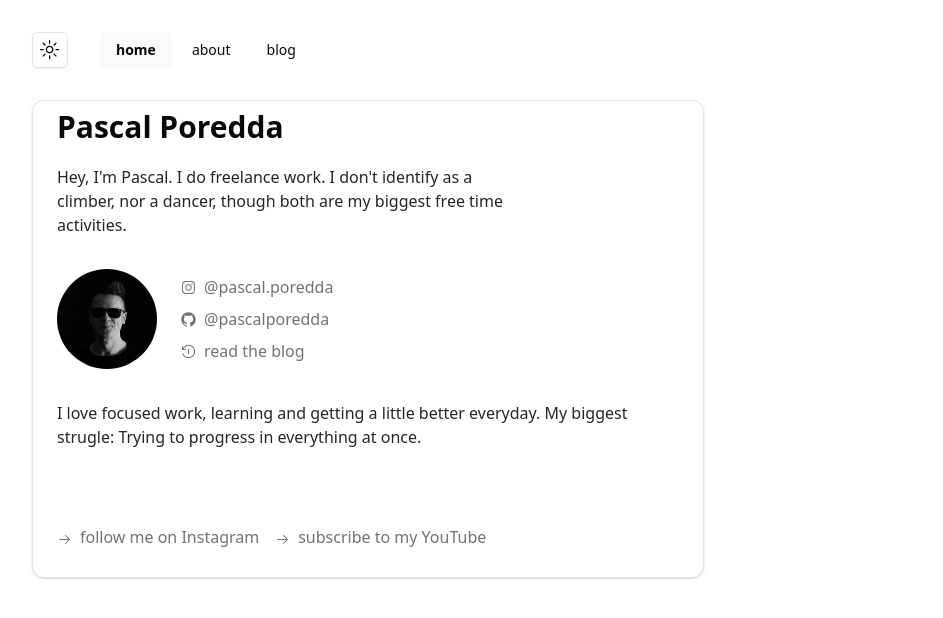
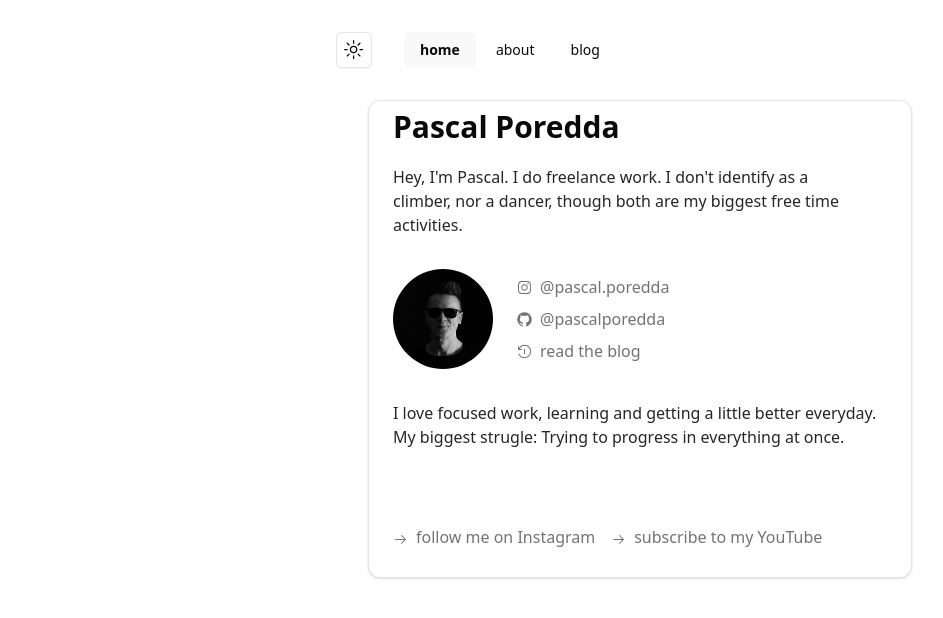
Before and after one commit to pascalporedda/www-pascal-poredda-de, a Next.js app: page / in a window 1280 px wide. Shown: the top 618 px of the page, without its empty margins (0-943 px from the left). Built offline with nearby package versions, Linux system fonts and the light colour scheme.

Commit message:
add speed insights

```diff
--- a/app/layout.tsx
+++ b/app/layout.tsx
@@ -5,6 +5,7 @@ import type { Metadata } from 'next';
 import { cn } from '@/lib/utils';
 import { fontSans } from '@/lib/fonts';
 import { PageHeader } from '@/components/page-header';
+import { SpeedInsights } from '@vercel/speed-insights/next';
 
 export const metadata: Metadata = {
   metadataBase: new URL('https://pascal-poredda.de'),
@@ -51,7 +52,7 @@ export default function RootLayout({
     <html lang='en' suppressHydrationWarning>
       <body
         className={cn(
-          'flex h-full flex-col bg-background antialiased',
+          'flex h-full flex-col bg-background antialiased max-w-2xl mx-auto',
           fontSans.variable,
         )}
       >
@@ -60,10 +61,11 @@ export default function RootLayout({
             <div className='container'>
               <PageHeader />
             </div>
-            <main>{children}</main>
+            <main className='container'>{children}</main>
           </div>
         </ThemeProvider>
         <Analytics />
+        <SpeedInsights />
       </body>
     </html>
   );
--- a/package.json
+++ b/package.json
@@ -21,6 +21,7 @@
     "@types/react": "18.2.15",
     "@types/react-dom": "18.2.7",
     "@vercel/analytics": "^1.1.1",
+    "@vercel/speed-insights": "^1.0.10",
     "autoprefixer": "10.4.14",
     "class-variance-authority": "^0.6.1",
     "clsx": "^1.2.1",
```
Also changed, not shown: 1 other file (tests, documents, lock files or other folders).
